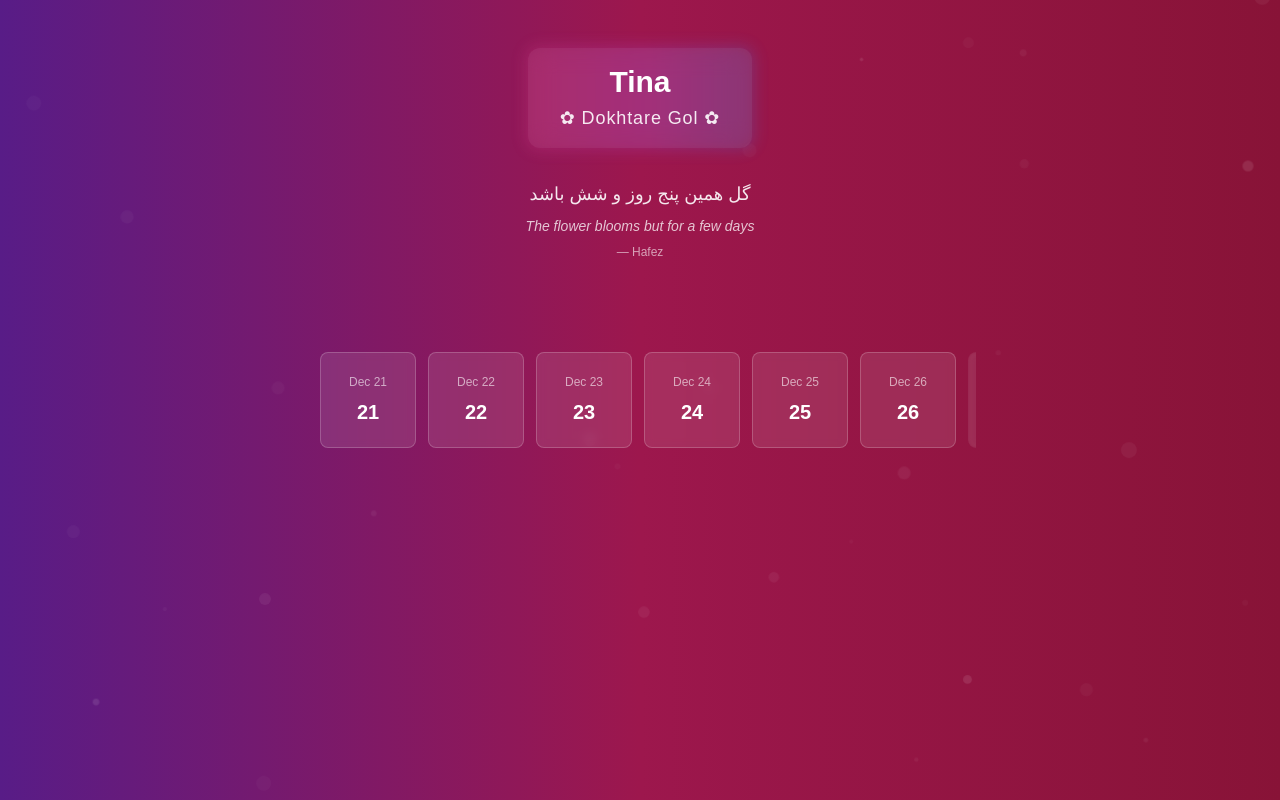
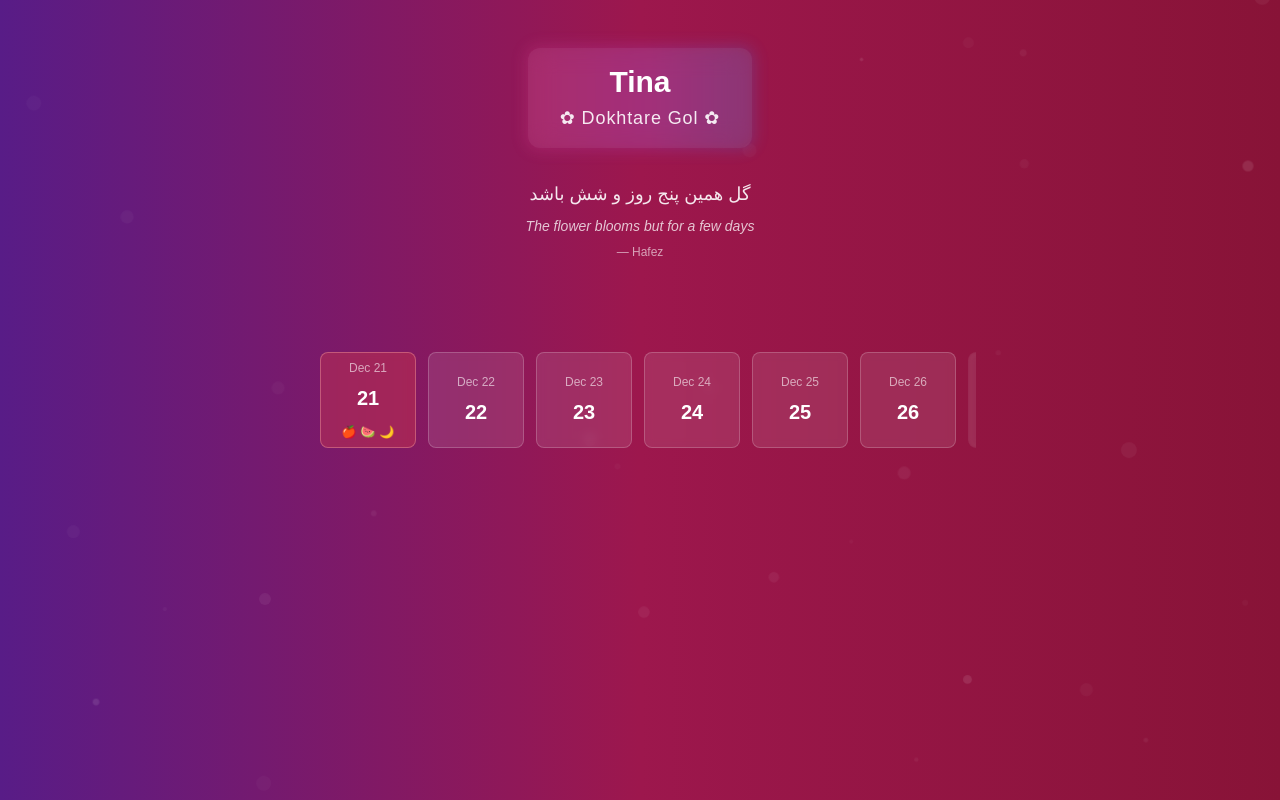
Before and after one commit to moidotsh/calendar-messages, a Next.js app: page / in a window 1280 px wide. Built offline with nearby package versions, Linux system fonts and the light colour scheme.

Commit message:
hope ssg error doesnt persist

```diff
--- a/src/components/HorizontalCalendar.tsx
+++ b/src/components/HorizontalCalendar.tsx
@@ -58,15 +58,17 @@ const HorizontalCalendar = () => {
   };
 
   const getSpecialLabel = (dateType: DateType) => {
-    const baseClasses = "text-xs mt-1 font-medium tracking-wide";
+    const baseClasses = "text-xs mt-1 font-medium tracking-wide flex gap-1";
 
     switch (dateType) {
       case "birthday":
-        return <span className={`${baseClasses} text-pink-200`}>🎂</span>;
+        return <span className={baseClasses}>🎂 🎉 🎈</span>;
       case "bonus":
-        return <span className={`${baseClasses} text-purple-200`}>✨</span>;
+        return <span className={baseClasses}>✨ 💰 🎁</span>;
       case "christmas":
-        return <span className={`${baseClasses} text-emerald-200`}>🎄</span>;
+        return <span className={baseClasses}>🎄 🎅 ❄️</span>;
+      case "yalda":
+        return <span className={baseClasses}>🍎 🍉 🌙</span>;
       default:
         return null;
     }
@@ -119,6 +121,8 @@ const HorizontalCalendar = () => {
         return `${baseClasses} bg-purple-500/30 hover:bg-purple-500/40 border-purple-300/40 hover:border-purple-300/60`;
       case "christmas":
         return `${baseClasses} bg-emerald-500/30 hover:bg-emerald-500/40 border-emerald-300/40 hover:border-emerald-300/60`;
+      case "yalda":
+        return `${baseClasses} bg-red-500/30 hover:bg-red-500/40 border-red-300/40 hover:border-red-300/60`;
       default:
         return `${baseClasses} bg-white/10 hover:bg-white/20 border-white/20 hover:border-white/40`;
     }
```
